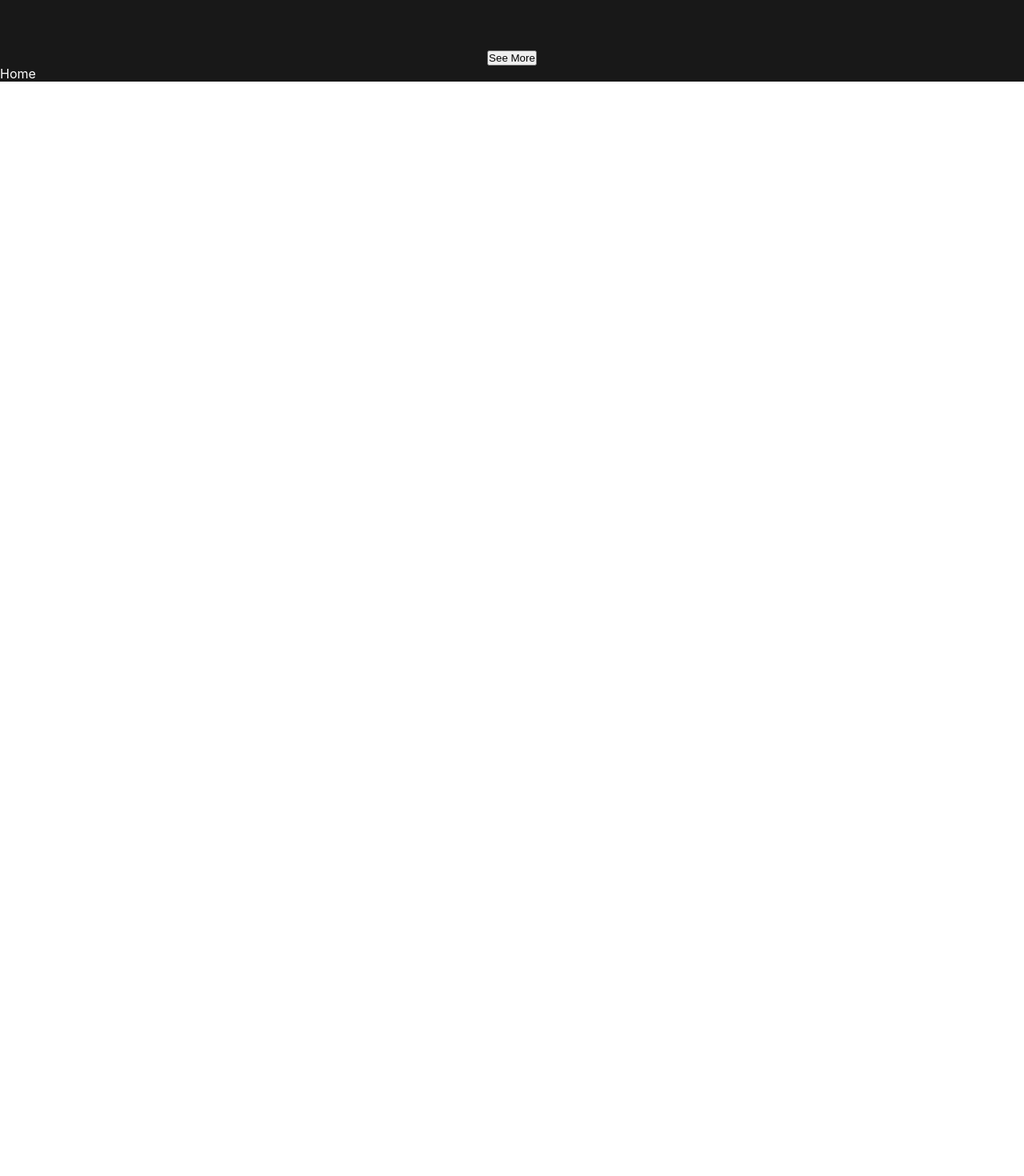
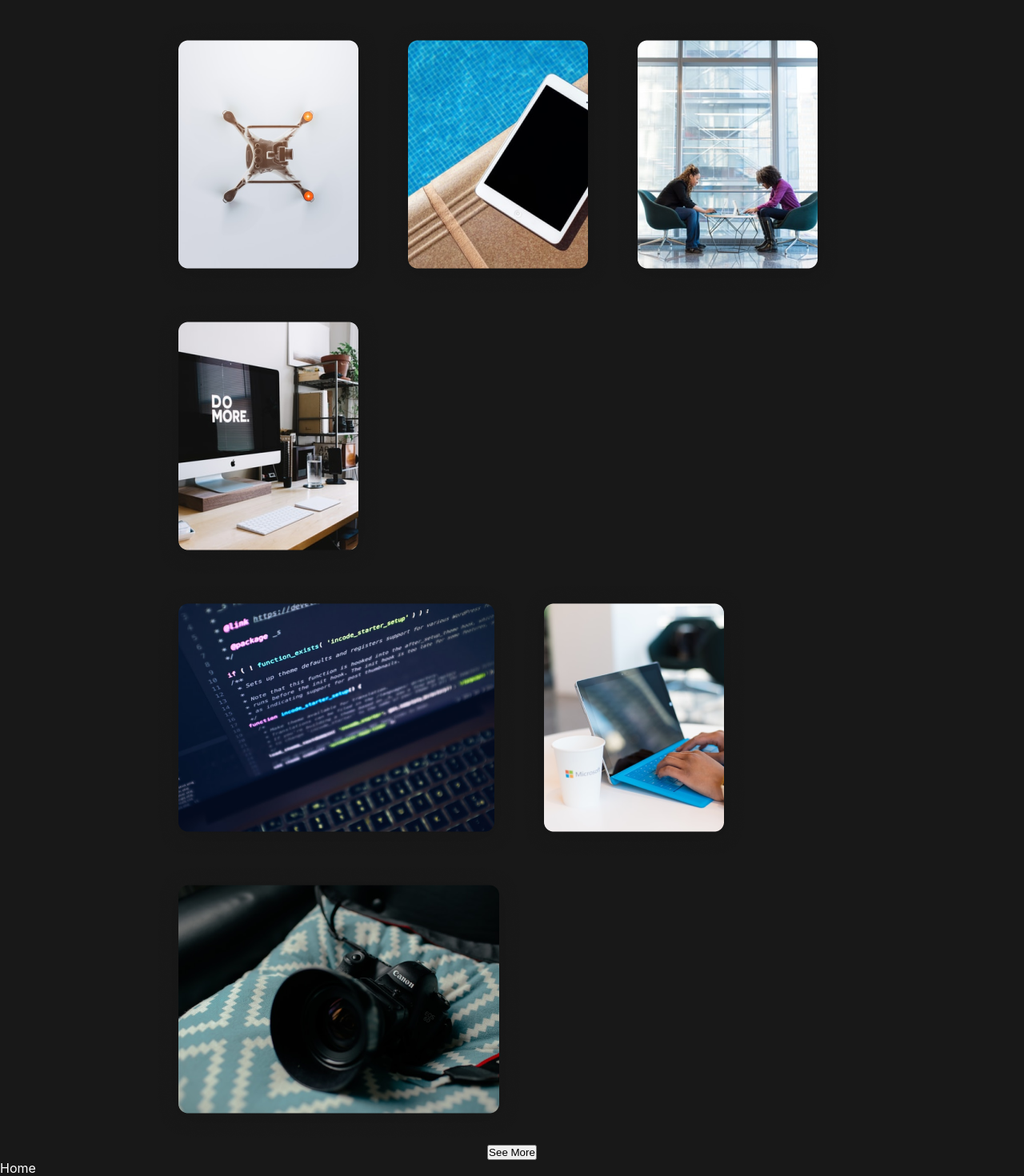
Before and after one commit to TheDa21crj/Landing-Page, a React (Create React App) app: page / in a window 1280 px wide. Shown: the part 3640-5110 px from the top of the page at 80% size. Before the commit the page ends 3742 px from the top, so only its background shows below. Built offline with nearby package versions, Linux system fonts and the light colour scheme; the HTML template or start-up script is replaced by a standard one.

Commit message:
img added

```diff
--- a/src/Components/Gallery.js
+++ b/src/Components/Gallery.js
@@ -20,15 +20,15 @@ export default function Gallery() {
           </p>
           <div>
             <div>
-              <img src="" alt="" />
-              <img src="" alt="" />
-              <img src="" alt="" />
-              <img src="" alt="" />
+              <img src={Card00} alt="" />
+              <img src={Card01} alt="" />
+              <img src={Card02} alt="" />
+              <img src={Card03} alt="" />
             </div>
             <div>
-              <img src="" alt="" />
-              <img src="" alt="" />
-              <img src="" alt="" />
+              <img src={Card10} alt="" />
+              <img src={Card11} alt="" />
+              <img src={Card12} alt="" />
             </div>
           </div>
           <button>See More</button>
```
